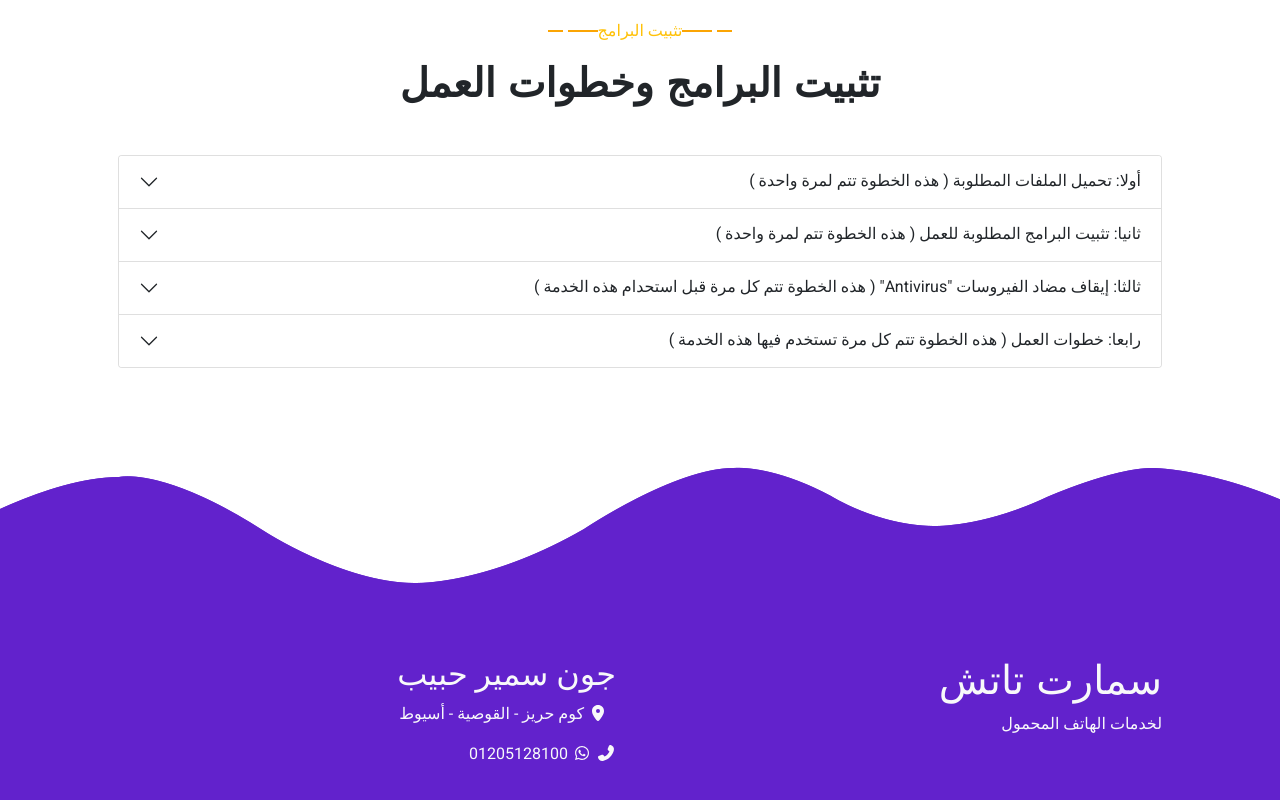
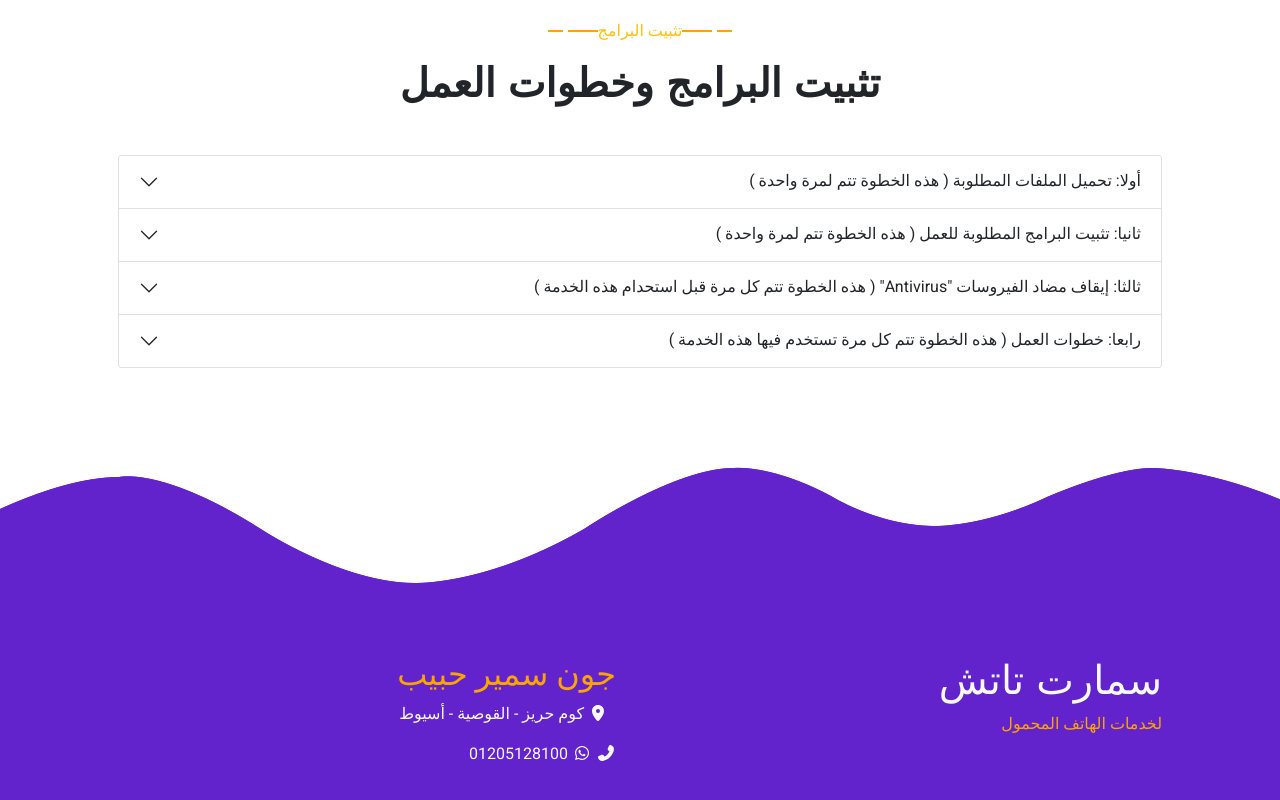
Before and after one commit to johnsamir555/mobile, a plain HTML site: page index.html in a window 1280 px wide. Shown: the part 4277-5077 px from the top of the page. Drawn offline with Linux system fonts and the light colour scheme.

Commit message:
modified footer colors

```diff
--- a/index.html
+++ b/index.html
@@ -852,11 +852,11 @@
         <div class="row g-5">
           <div class="col-md-6">
             <h1 class="">سمارت تاتش</h1>
-          <span>لخدمات الهاتف المحمول</span>
+          <span style="color:var(--secondary)">لخدمات الهاتف المحمول</span>
           </div>
           <div class="col-md-6">
             <div>
-              <h2>جون سمير حبيب</h2>
+              <h2 style="color: var(--secondary);">جون سمير حبيب</h2>
               <p>
                 <i class="fa fa-map-marker-alt me-2 d-inline-block"></i> كوم حريز - القوصية - أسيوط
               </p>
```
